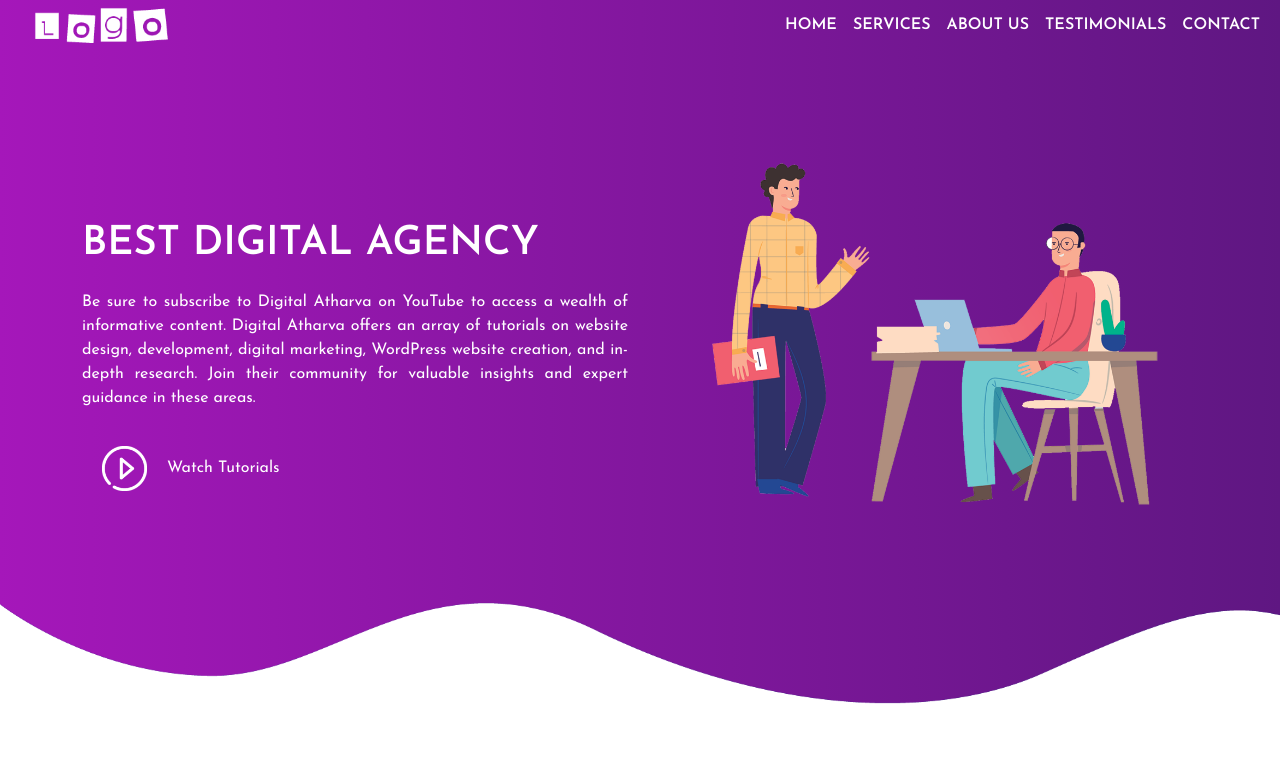
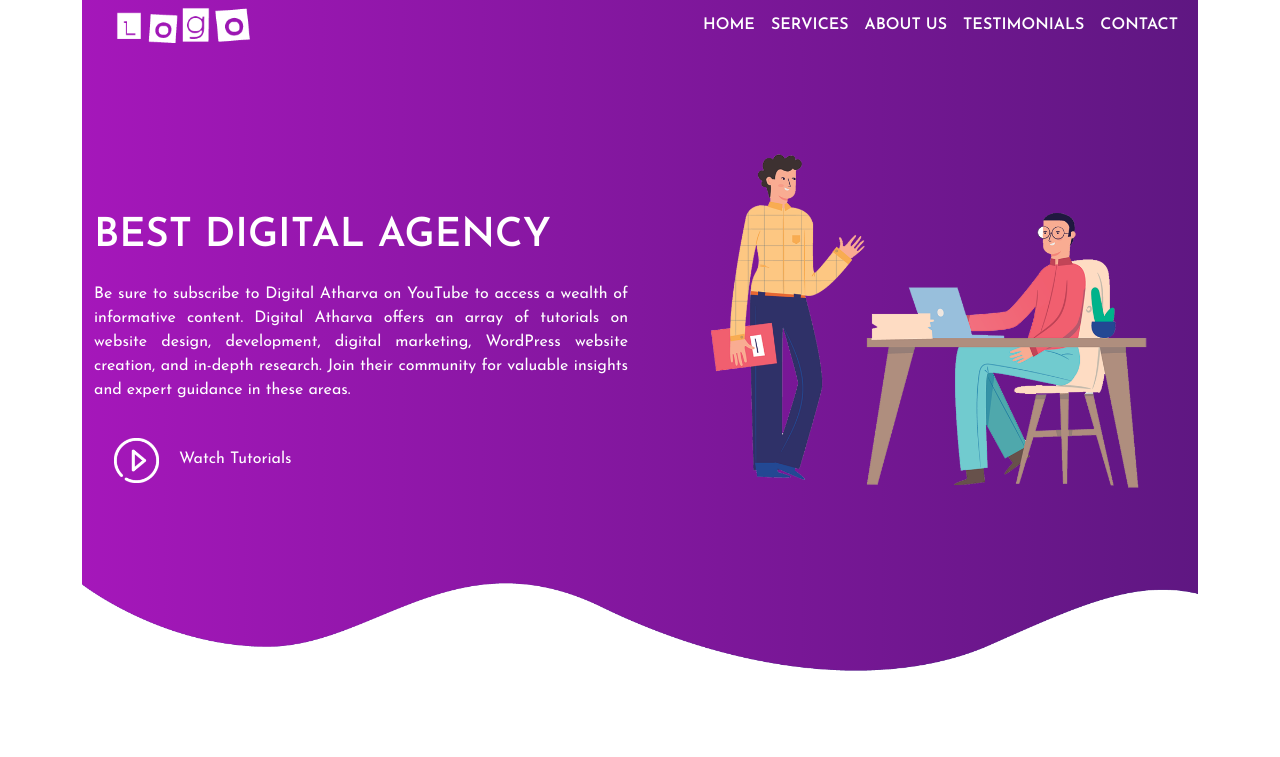
Before and after one commit to khanathar5/Logo-Website, a plain HTML site: page index.html in a window 1280 px wide. Shown: the top 757 px of the page. Drawn offline with nearby package versions, Linux system fonts and the light colour scheme.

Commit message:
Update index.html

```diff
--- a/index.html
+++ b/index.html
@@ -16,8 +16,9 @@
     <title>Agency Website Templates</title>
   </head>
   <body>
+    <div class= "container">
     <section id="nav-bar">
-        <nav class="navbar navbar-expand-lg navbar-light">
+        <nav class="navbar navbar-expand-md navbar-light">
             <div class="container-fluid">
               <a class="navbar-brand" href="#"><img src="./images/demo-logo.png" alt=""></a>
               <button class="navbar-toggler" type="button" data-bs-toggle="collapse" data-bs-target="#navbarNav" aria-controls="navbarNav" aria-expanded="false" aria-label="Toggle navigation">
@@ -178,6 +179,7 @@
                 </div>
               </div>
             </section>
+    </div>
 
 
 
```
